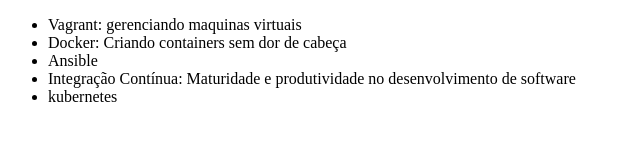
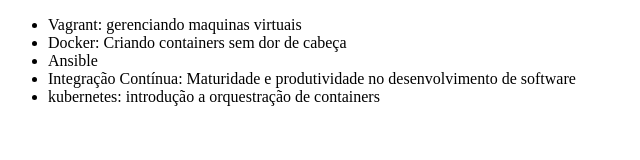
Before and after one commit to brunoplazzi/teste-git, a plain HTML site: page index.html in a window 1280 px wide. Shown: the whole page, without its empty margins (0-640 px from the left). Drawn offline with Linux system fonts and the light colour scheme.

Commit message:
alterando o nome do curso de kubernetes

```diff
--- a/index.html
+++ b/index.html
@@ -11,7 +11,7 @@
         <li>Docker: Criando containers sem dor de cabeça</li>
         <li>Ansible</li>
         <li>Integração Contínua: Maturidade e produtividade no desenvolvimento de software</li>
-        <li>kubernetes</li>
+        <li>kubernetes: introdução a orquestração de containers</li>
     </ul>
 </body>
 </html>
```
